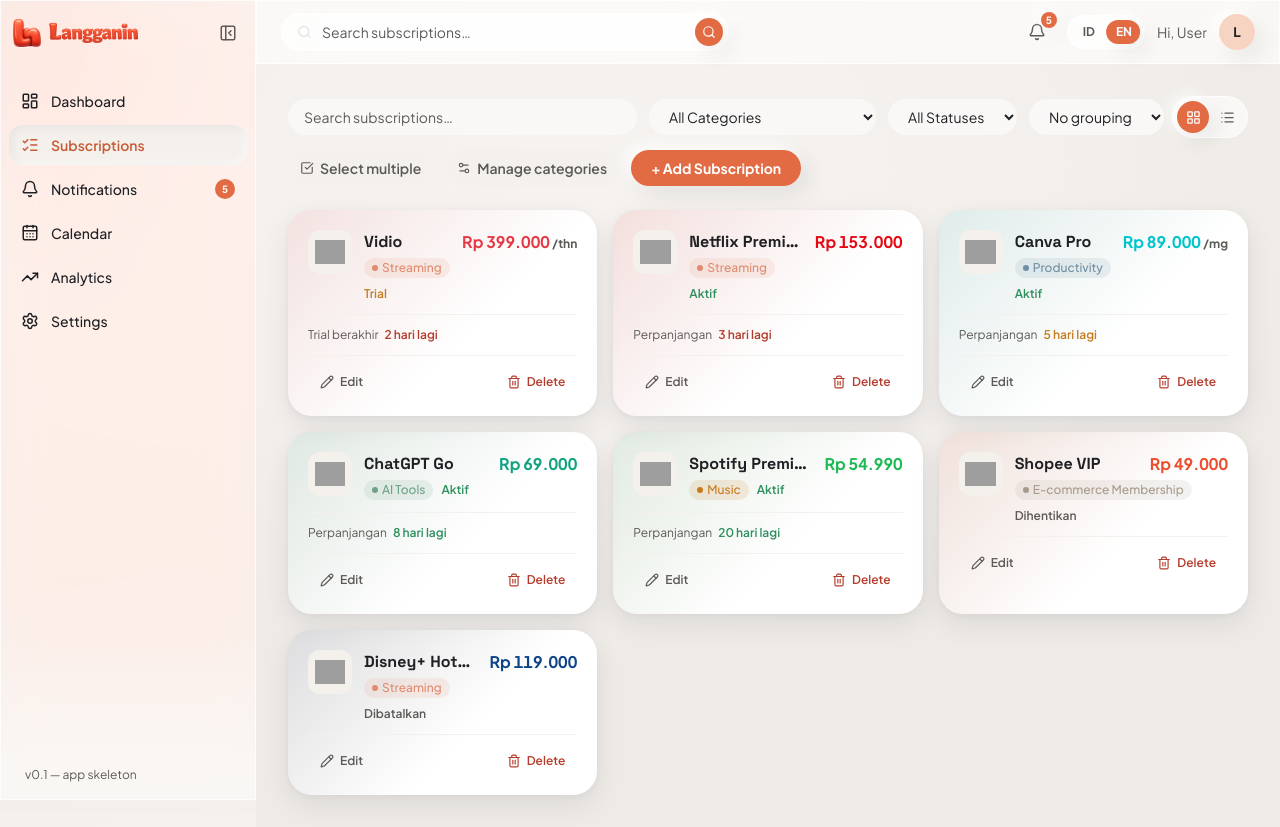
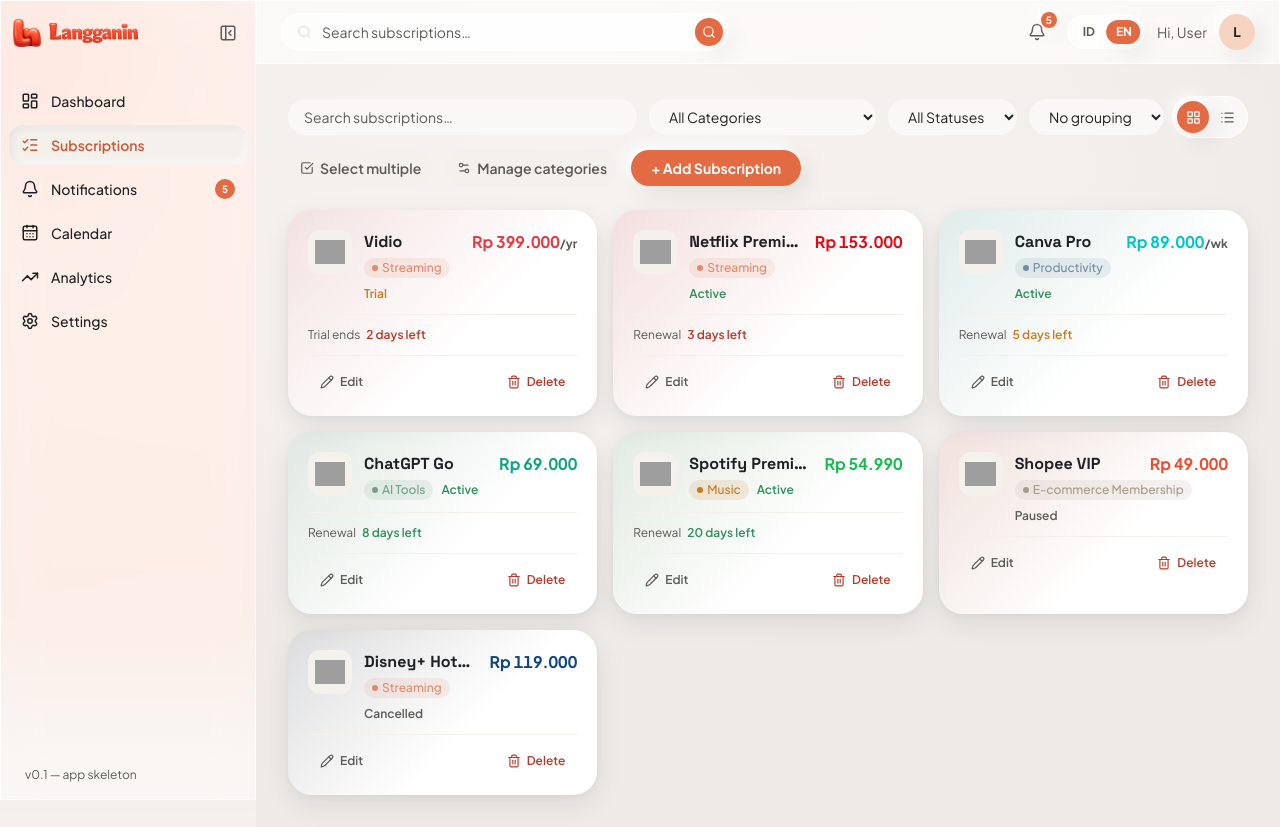
Before and after one commit to dzakiakmalr/langganin, a Next.js app: page /en/dashboard/subscriptions in a window 1280 px wide. Built offline with nearby package versions, Linux system fonts and the light colour scheme; grey boxes are pictures that could not be loaded.

Commit message:
translate subscription cards and solidify notification dropdown

```diff
--- a/app/globals.css
+++ b/app/globals.css
@@ -138,6 +138,14 @@
   -webkit-backdrop-filter: blur(12px) saturate(140%);
   border: 1px solid var(--color-glass-border);
 }
+/* Near-solid glass — floating panels over dense content (e.g. the
+   notification dropdown) where translucent glass hurts readability. */
+@utility glass-panel-solid {
+  background: rgba(255, 255, 255, 0.94);
+  backdrop-filter: blur(24px) saturate(180%);
+  -webkit-backdrop-filter: blur(24px) saturate(180%);
+  border: 1px solid rgba(255, 255, 255, 0.85);
+}
 
 /* ── Mobile drawer — near-solid base so nav text stays readable over
      dense content; the desktop sidebar keeps the lighter glass-panel. ── */
--- a/components/NotificationDropdown.tsx
+++ b/components/NotificationDropdown.tsx
@@ -28,7 +28,7 @@
   const visible = notifications.slice(0, MAX_VISIBLE);
 
   return (
-    <div className="glass-panel-lg overflow-hidden rounded-card shadow-lg">
+    <div className="glass-panel-solid overflow-hidden rounded-card shadow-lg">
       {/* Header */}
       <div className="flex items-center justify-between border-b border-clay-100 px-4 py-3">
         <div className="flex items-center gap-2">
--- a/components/SubscriptionCard.tsx
+++ b/components/SubscriptionCard.tsx
@@ -59,12 +59,19 @@
   const today = startOfDay(new Date());
   const daysUntil = differenceInDays(getRelevantDate(subscription), today);
 
-  const statusLabel: Record<string, string> = {
-    active: "Aktif",
-    trial: "Trial",
-    paused: "Dihentikan",
-    cancelled: "Dibatalkan",
+  const statusLabelKey: Record<
+    string,
+    "rowStatusActive" | "rowStatusTrial" | "rowStatusPaused" | "rowStatusCancelled"
+  > = {
+    active: "rowStatusActive",
+    trial: "rowStatusTrial",
+    paused: "rowStatusPaused",
+    cancelled: "rowStatusCancelled",
   };
+
+  const statusLabel = statusLabelKey[subscription.status]
+    ? t(statusLabelKey[subscription.status])
+    : subscription.status;
 
   const statusColor: Record<string, string> = {
     active: "text-success",
@@ -138,7 +145,7 @@
                     <CategoryBadge name={categoryName} color={categoryColor ?? null} />
                   )}
                   <span className={`text-xs font-semibold ${statusColor[subscription.status]}`}>
-                    {statusLabel[subscription.status] ?? subscription.status}
+                    {statusLabel}
                   </span>
                 </div>
               </div>
@@ -149,10 +156,10 @@
                 >
                   {formatIdr(subscription.price)}
                   {subscription.billing_cycle === "weekly" && (
-                    <span className="text-xs text-text-muted"> /mg</span>
+                    <span className="text-xs text-text-muted">{t("perWeek")}</span>
                   )}
                   {subscription.billing_cycle === "yearly" && (
-                    <span className="text-xs text-text-muted"> /thn</span>
+                    <span className="text-xs text-text-muted">{t("perYear")}</span>
                   )}
                 </p>
               </div>
@@ -162,13 +169,13 @@
 
         {(subscription.status === "active" || subscription.status === "trial") && (
           <p className="mt-3 border-t border-clay-100 pt-3 text-xs text-text-muted">
-            {subscription.status === "trial" ? "Trial berakhir " : "Perpanjangan "}
+            {subscription.status === "trial" ? t("trialEndsLabel") : t("renewsLabel")}{" "}
             <span className={`ml-1 font-semibold ${daysColor(daysUntil)}`}>
               {daysUntil <= 0
-                ? "hari ini"
+                ? t("inToday")
                 : daysUntil === 1
-                  ? "besok"
-                  : `${daysUntil} hari lagi`}
+                  ? t("inTomorrow")
+                  : t("inDays", { count: daysUntil })}
             </span>
           </p>
         )}
--- a/components/SubscriptionRow.tsx
+++ b/components/SubscriptionRow.tsx
@@ -32,12 +32,6 @@
   return "text-success";
 }
 
-function daysLabel(days: number): string {
-  if (days <= 0) return "hari ini";
-  if (days === 1) return "besok";
-  return `${days} hari lagi`;
-}
-
 function hexToRgba(hex: string, alpha: number): string {
   const clean = hex.replace("#", "");
   const r = parseInt(clean.slice(0, 2), 16);
@@ -45,13 +39,6 @@
   const b = parseInt(clean.slice(4, 6), 16);
   return `rgba(${r}, ${g}, ${b}, ${alpha})`;
 }
-
-const CYCLE_SUB: Record<string, string> = {
-  weekly: "/mg",
-  monthly: "",
-  yearly: "/thn",
-  custom_days: "",
-};
 
 const STATUS_COLOR: Record<string, string> = {
   active: "text-success",
@@ -85,10 +72,22 @@
   const today = startOfDay(new Date());
   const daysUntil = differenceInDays(getRelevantDate(subscription), today);
   const isActive = subscription.status === "active" || subscription.status === "trial";
-  const cycleSub = CYCLE_SUB[subscription.billing_cycle] ?? "";
+  const cycleSub =
+    subscription.billing_cycle === "weekly"
+      ? t("perWeek")
+      : subscription.billing_cycle === "yearly"
+        ? t("perYear")
+        : "";
   const statusLabel =
     t(STATUS_LABEL_KEY[subscription.status] as "rowStatusActive" | "rowStatusTrial" | "rowStatusPaused" | "rowStatusCancelled") ??
     subscription.status;
+
+  const daysLabel = (days: number): string =>
+    days <= 0
+      ? t("inToday")
+      : days === 1
+        ? t("inTomorrow")
+        : t("inDays", { count: days });
 
   const color = brandColor ?? categoryColor ?? "#8C8884";
   const hoverTint = hexToRgba(color, 0.06);
@@ -155,7 +154,7 @@
             </span>
             {subscription.status === "trial" && (
               <span className="rounded-pill bg-warning/10 px-2 py-0.5 text-[10px] font-bold uppercase tracking-wide text-warning">
-                Trial
+                {t("rowStatusTrial")}
               </span>
             )}
           </div>
@@ -164,7 +163,7 @@
             {isActive && categoryName && <span aria-hidden>·</span>}
             {isActive && (
               <span>
-                {subscription.status === "trial" ? "Trial berakhir " : "Perpanjangan "}
+                {subscription.status === "trial" ? t("trialEndsLabel") : t("renewsLabel")}{" "}
                 <span className={`font-semibold ${daysColor(daysUntil)}`}>
                   {daysLabel(daysUntil)}
                 </span>
--- a/lib/messages/en.json
+++ b/lib/messages/en.json
@@ -124,6 +124,13 @@
     "rowStatusTrial": "Trial",
     "rowStatusPaused": "Paused",
     "rowStatusCancelled": "Cancelled",
+    "renewsLabel": "Renewal",
+    "trialEndsLabel": "Trial ends",
+    "inToday": "today",
+    "inTomorrow": "tomorrow",
+    "inDays": "{count} days left",
+    "perWeek": "/wk",
+    "perYear": "/yr",
     "logoDetected": "Logo detected",
     "logoSource": "Source: {source}",
     "manageCategories": "Manage categories",
--- a/lib/messages/id.json
+++ b/lib/messages/id.json
@@ -124,6 +124,13 @@
     "rowStatusTrial": "Trial",
     "rowStatusPaused": "Dihentikan",
     "rowStatusCancelled": "Dibatalkan",
+    "renewsLabel": "Perpanjangan",
+    "trialEndsLabel": "Trial berakhir",
+    "inToday": "hari ini",
+    "inTomorrow": "besok",
+    "inDays": "{count} hari lagi",
+    "perWeek": "/mg",
+    "perYear": "/thn",
     "logoDetected": "Logo terdeteksi",
     "logoSource": "Sumber: {source}",
     "manageCategories": "Kelola kategori",
```
